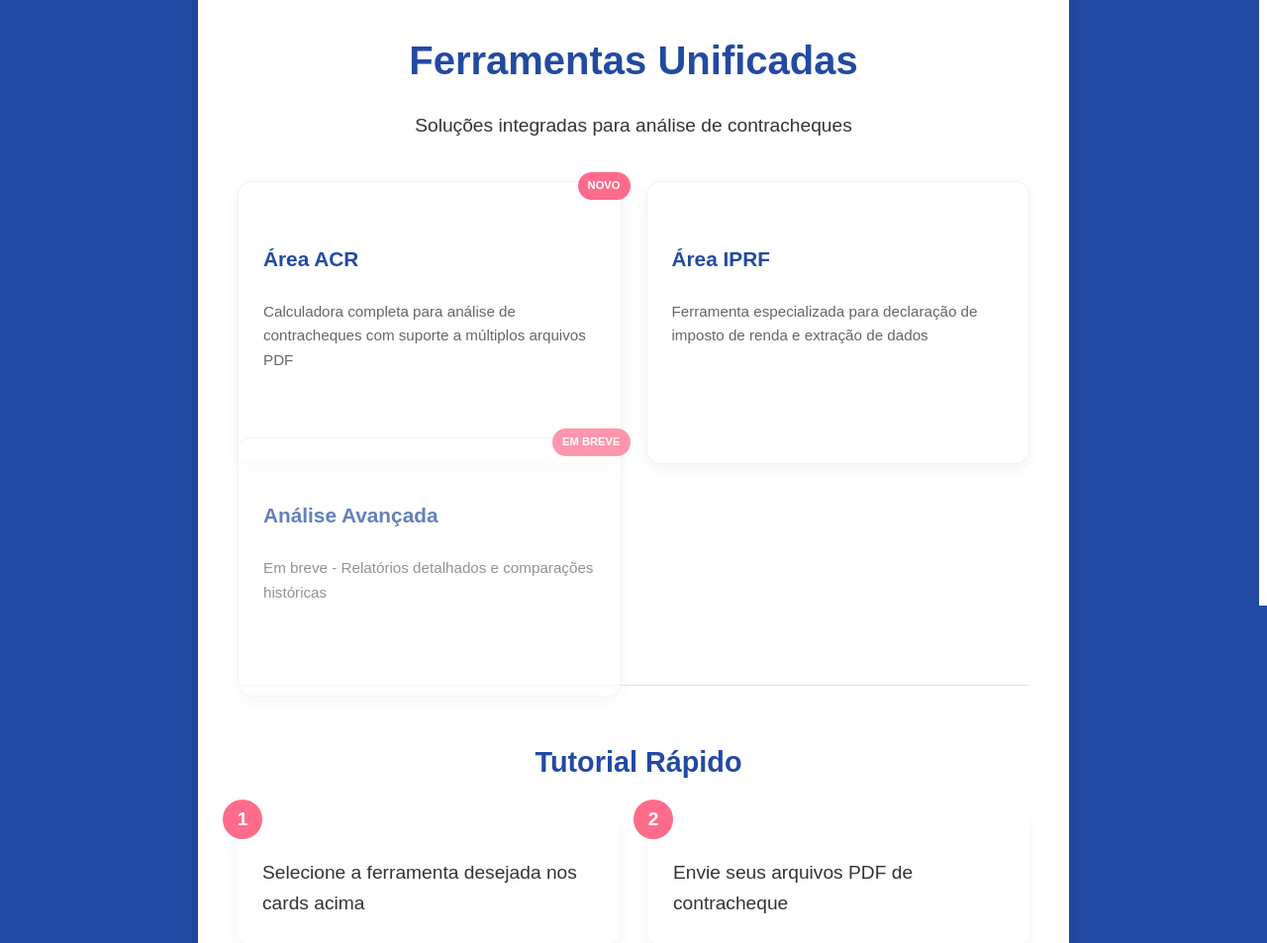
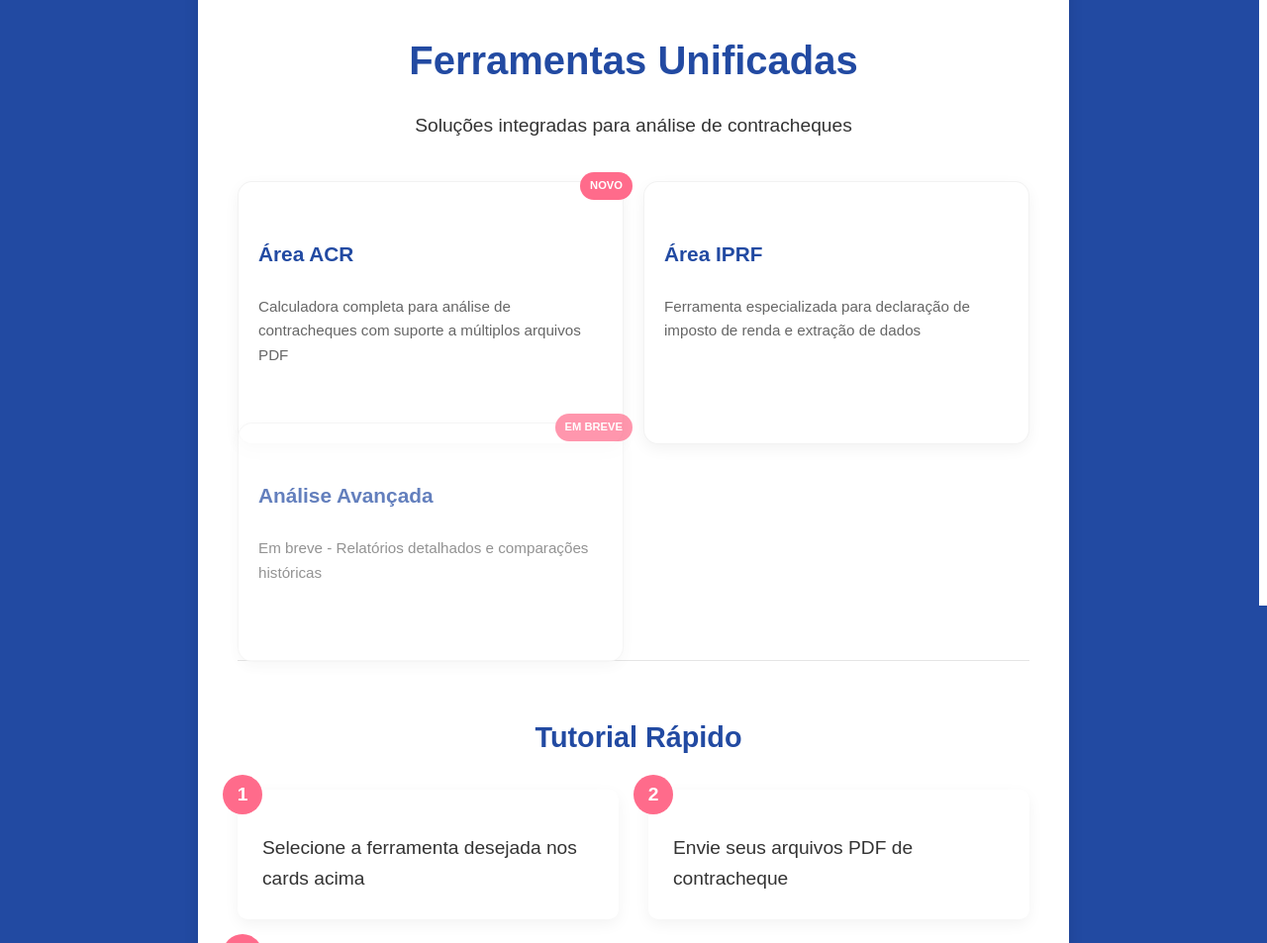
Before and after one commit to JennyGD1/AreaACR, a Flask app: page / in a window 1280 px wide. Shown: the part 188-1141 px from the top of the page at 99% size. Run offline with Flask 3, Linux system fonts and the light colour scheme.

Commit message:
Update inicio.css

```diff
--- a/static/css/pages/inicio.css
+++ b/static/css/pages/inicio.css
@@ -78,14 +78,14 @@ body.page-inicio {
 .features-grid {
     display: grid;
     grid-template-columns: repeat(auto-fit, minmax(280px, 1fr));
-    gap: 25px;
+    gap: 20px;
     margin: 40px 0;
 }
 
 .feature-card {
     background: white;
     border-radius: 15px;
-    padding: 25px;
+    padding: 20px;
     position: relative;
     cursor: pointer;
     transition: var(--transicao-padrao);
```
